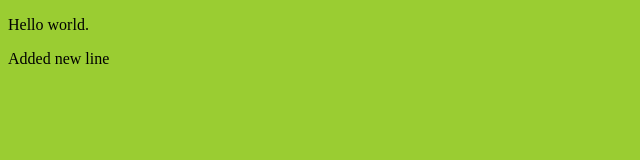
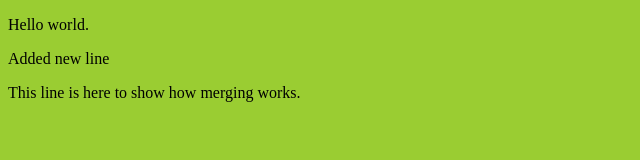
Before and after one commit to Rezthecoder/hello-world, a plain HTML site: page index.html in a window 1280 px wide. Shown: the whole page, without its empty margins (0-640 px from the left). Drawn offline with Linux system fonts and the light colour scheme.

Commit message:
updated index.html in emergency-fix

```diff
--- a/index.html
+++ b/index.html
@@ -11,5 +11,7 @@
     <p>Hello world.
     </p>
     <p>Added new line</p>
+    <p>This line is here to show how merging works.</p>
+    </p>
 </body>
 </html>
```
